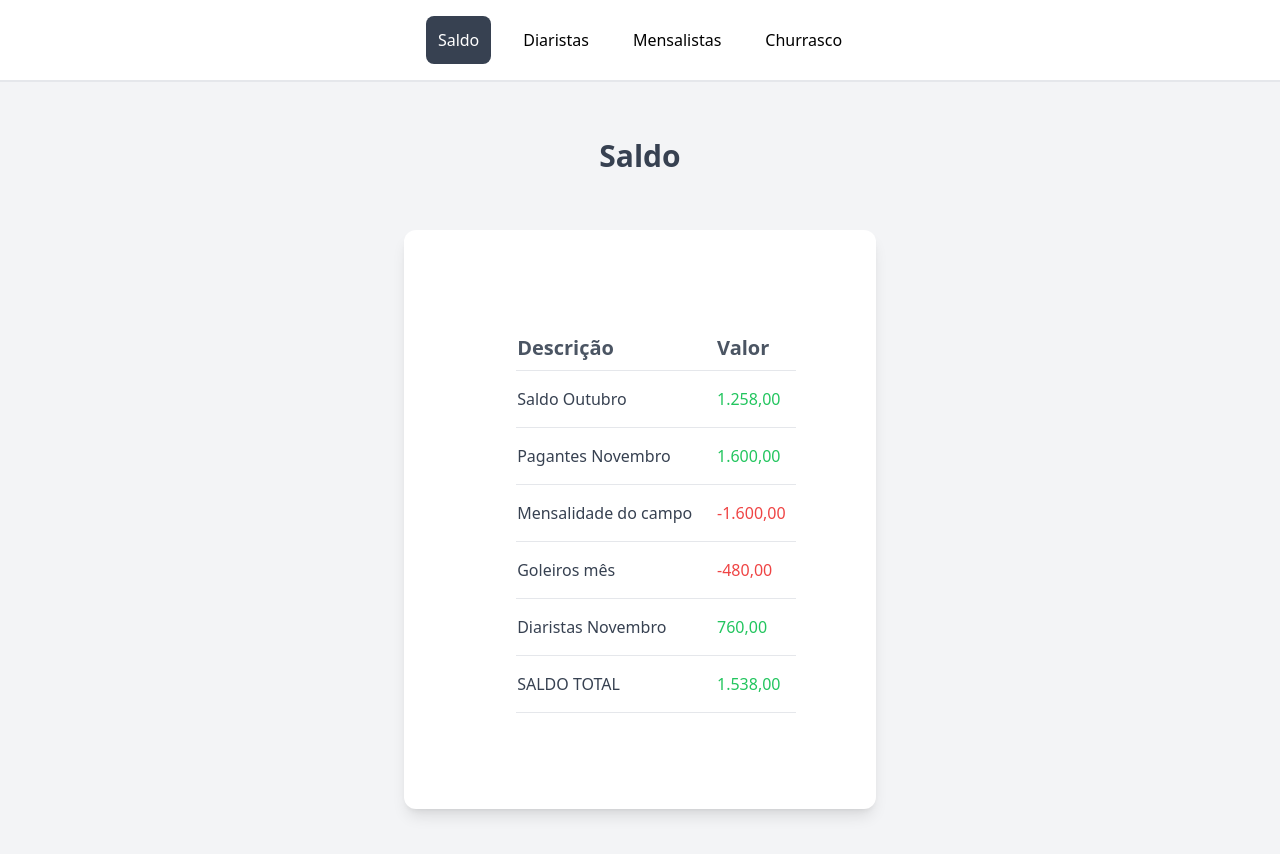
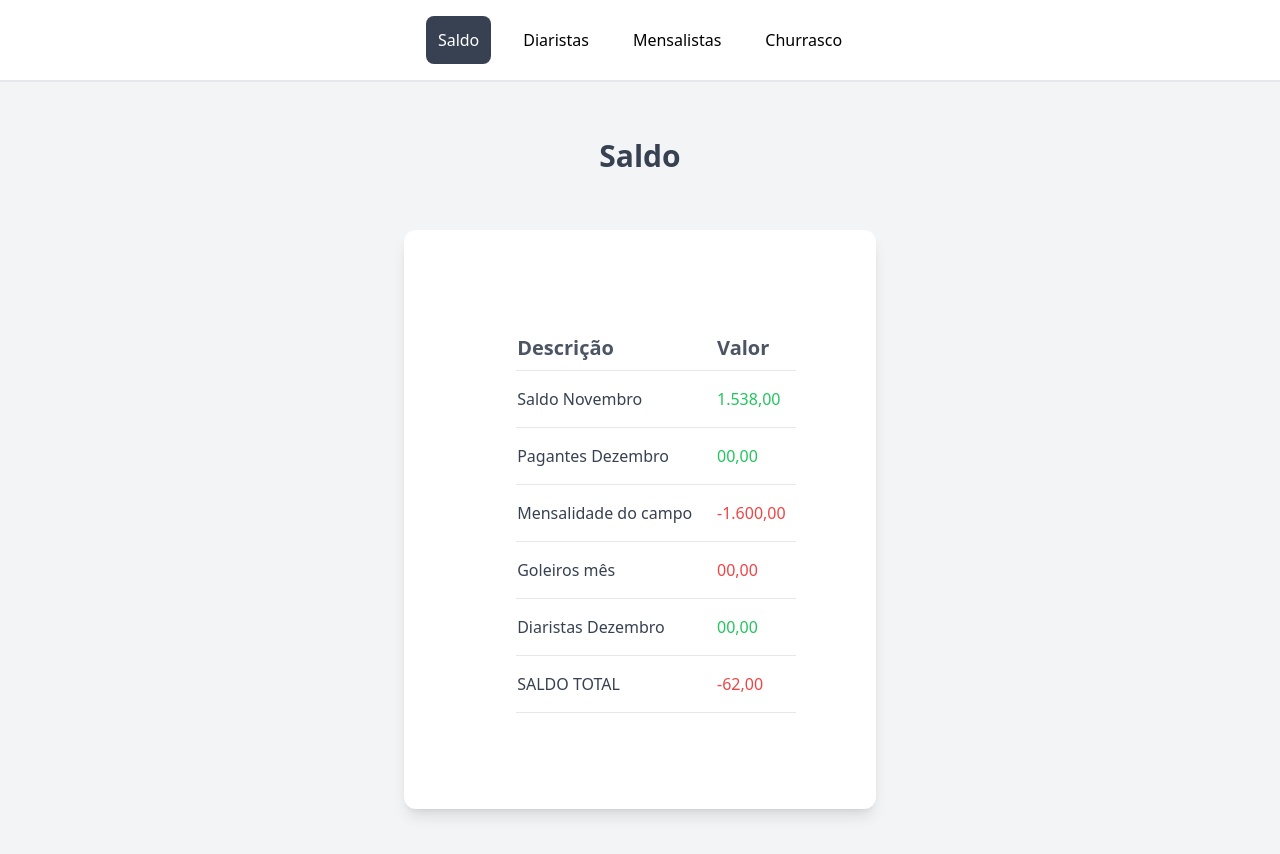
Before and after one commit to diogop2003/futebol, an Angular app in the folder pelada-front/: page / in a window 1280 px wide. Shown: the top 854 px of the page. Built offline with nearby package versions, Linux system fonts and the light colour scheme.

Commit message:
abertura dezembro

```diff
--- a/pelada-front/src/app/pages/saldo/saldo.component.html
+++ b/pelada-front/src/app/pages/saldo/saldo.component.html
@@ -24,12 +24,12 @@
             </thead>
             <tbody>
                 <tr class="border-b">
-                    <td class="w-auto py-4 text-md text-gray-700">Saldo Outubro</td>
-                    <td class="w-auto py-4 text-md text-green-500">1.258,00</td>
+                    <td class="w-auto py-4 text-md text-gray-700">Saldo Novembro</td>
+                    <td class="w-auto py-4 text-md text-green-500">1.538,00</td>
                 </tr>
                 <tr class="border-b gap-5">
-                    <td class="w-auto py-4 text-md text-gray-700">Pagantes Novembro</td>
-                    <td class="w-auto py-4 text-md text-green-500">1.600,00</td>
+                    <td class="w-auto py-4 text-md text-gray-700">Pagantes Dezembro</td>
+                    <td class="w-auto py-4 text-md text-green-500">00,00</td>
                 </tr>
                 <tr class="border-b gap-5">
                     <td class="w-auto py-4 text-md text-gray-700">Mensalidade do campo</td>
@@ -37,15 +37,15 @@
                 </tr>
                 <tr class="border-b gap-5">
                     <td class="w-auto py-4 text-md text-gray-700">Goleiros mês</td>
-                    <td class="w-auto py-4 text-md text-red-500">-480,00</td>
+                    <td class="w-auto py-4 text-md text-red-500">00,00</td>
                 </tr>
                 <tr class="border-b gap-5">
-                    <td class="w-auto py-4 text-md text-gray-700">Diaristas Novembro</td>
-                    <td class="w-auto py-4 text-md text-green-500">760,00</td>
+                    <td class="w-auto py-4 text-md text-gray-700">Diaristas Dezembro</td>
+                    <td class="w-auto py-4 text-md text-green-500">00,00</td>
                 </tr>
                 <tr class="border-b gap-5">
                     <td class="w-auto py-4 text-md text-gray-700">SALDO TOTAL</td>
-                    <td class="w-auto py-4 text-md text-green-500">1.538,00</td>
+                    <td class="w-auto py-4 text-md text-red-500">-62,00</td>
                 </tr>
             </tbody>
         </table>
```
